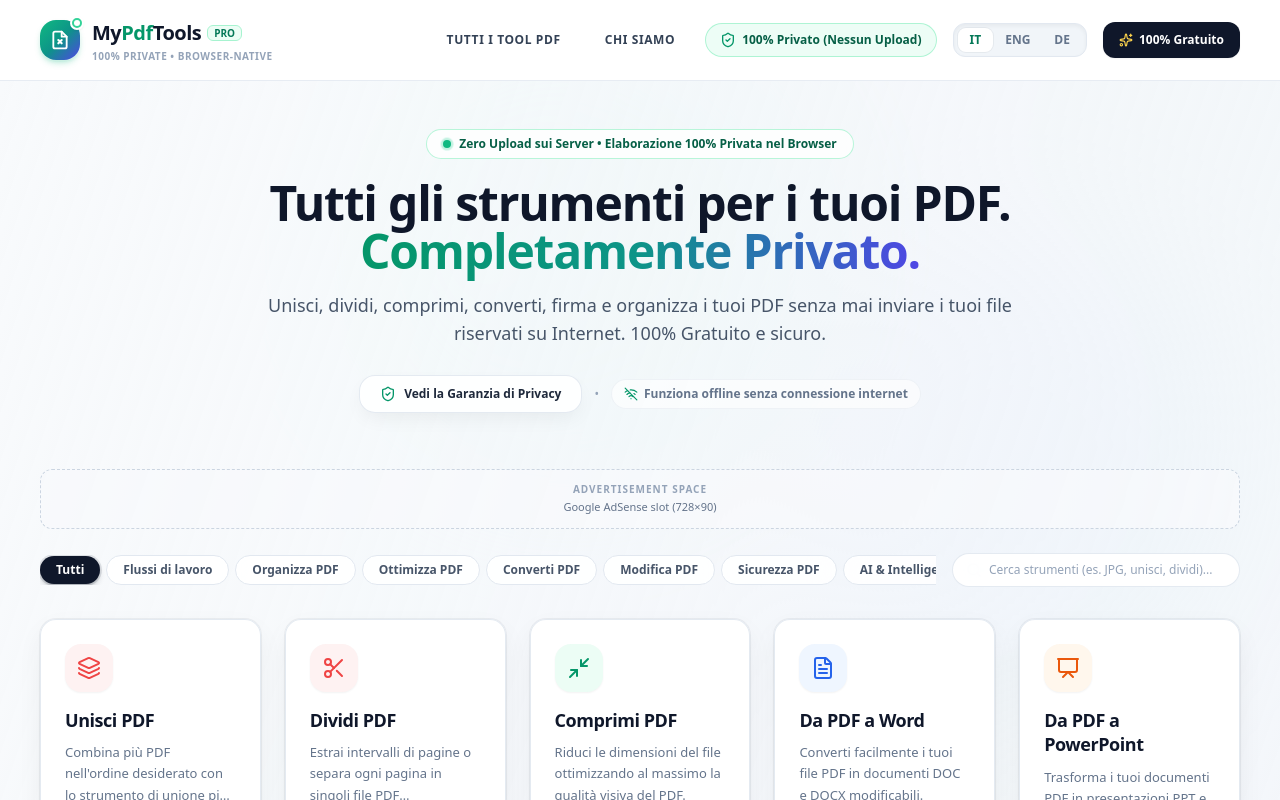
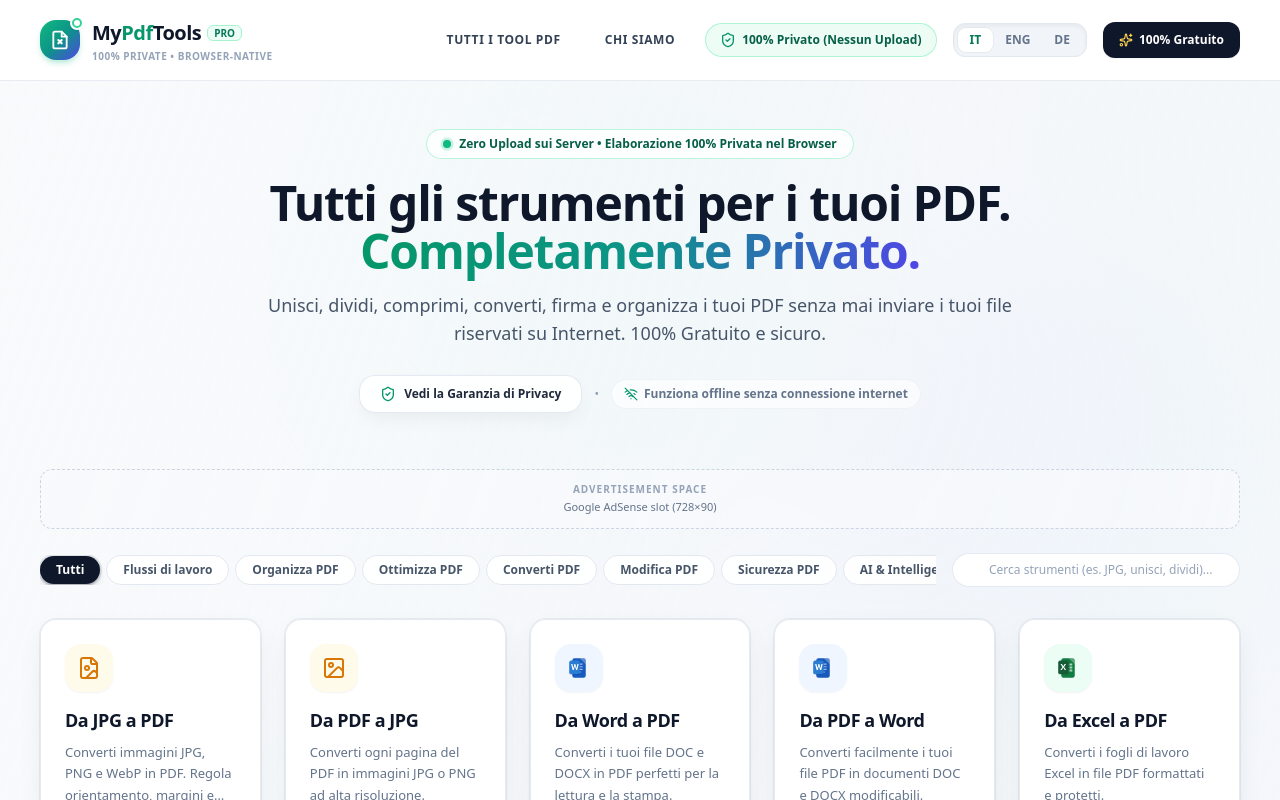
Before and after one commit to shifat-manjum/-mypdftools-web, a React (Vite) app: page / in a window 1280 px wide. Shown: the top 800 px of the page. Built offline with nearby package versions, Linux system fonts and the light colour scheme.

Commit message:
feat: prioritize conversion tools at top of homepage and add Microsoft Office logos for Word, Excel and PowerPoint

```diff
--- a/package.json
+++ b/package.json
@@ -1,5 +1,5 @@
 {
-  "name": "ilovepdf-clone",
+  "name": "mypdftools",
   "private": true,
   "version": "1.0.0",
   "type": "module",
--- a/src/App.tsx
+++ b/src/App.tsx
@@ -10,7 +10,7 @@ const PrivacyModal = React.lazy(() => import('./components/PrivacyModal').then(m
 const AboutModal = React.lazy(() => import('./components/AboutModal').then(m => ({ default: m.AboutModal })));
 const AuthNoticeModal = React.lazy(() => import('./components/AuthNoticeModal').then(m => ({ default: m.AuthNoticeModal })));
 import { TOOLS } from './data/tools';
-import { ToolCategory, ToolItem } from './types';
+import { ToolCategory } from './types';
 import { Language, TRANSLATIONS } from './i18n/translations';
 import { ShieldCheck, Zap, Lock, WifiOff, ArrowUpRight } from 'lucide-react';
 
@@ -149,7 +149,6 @@ export const App: React.FC = () => {
       <Navbar
         currentLang={currentLang}
         onLanguageChange={handleLanguageChange}
-        onSelectTool={navigateToTool}
         onOpenPrivacyModal={() => setPrivacyModalOpen(true)}
         onOpenAboutModal={() => setAboutModalOpen(true)}
         onOpenAuthNotice={() => setAuthNoticeOpen(true)}
--- a/src/components/AboutModal.tsx
+++ b/src/components/AboutModal.tsx
@@ -1,6 +1,6 @@
 import React from 'react';
 import { Language } from '../i18n/translations';
-import { X, ShieldCheck, Heart, Sparkles, ExternalLink, Mail, Globe, Award, Code2 } from 'lucide-react';
+import { X, ShieldCheck, Sparkles, ExternalLink, Mail, Award } from 'lucide-react';
 
 interface AboutModalProps {
   isOpen: boolean;
--- a/src/components/AuthNoticeModal.tsx
+++ b/src/components/AuthNoticeModal.tsx
@@ -1,6 +1,6 @@
 import React from 'react';
 import { Language } from '../i18n/translations';
-import { X, Sparkles, CheckCircle2, ShieldCheck, Zap, Heart } from 'lucide-react';
+import { X, Sparkles, CheckCircle2 } from 'lucide-react';
 import confetti from 'canvas-confetti';
 
 interface AuthNoticeModalProps {
--- a/src/components/Hero.tsx
+++ b/src/components/Hero.tsx
@@ -1,6 +1,6 @@
 import React from 'react';
 import { Language, TRANSLATIONS } from '../i18n/translations';
-import { ShieldCheck, WifiOff, Sparkles } from 'lucide-react';
+import { ShieldCheck, WifiOff } from 'lucide-react';
 
 interface HeroProps {
   currentLang: Language;
--- a/src/components/Navbar.tsx
+++ b/src/components/Navbar.tsx
@@ -7,7 +7,6 @@ import { ShieldCheck, Sparkles, Menu, X } from 'lucide-react';
 interface NavbarProps {
   currentLang: Language;
   onLanguageChange: (lang: Language) => void;
-  onSelectTool: (toolId: string) => void;
   onOpenPrivacyModal: () => void;
   onOpenAboutModal: () => void;
   onOpenAuthNotice: () => void;
--- a/src/components/ToolIcon.tsx
+++ b/src/components/ToolIcon.tsx
@@ -33,6 +33,67 @@ import {
   FileCode,
   LucideProps,
 } from 'lucide-react';
+
+/* Authentic Microsoft Office Fluent Icons */
+export const MsWordIcon: React.FC<{ className?: string; style?: React.CSSProperties }> = ({
+  className = 'w-6 h-6',
+  style,
+}) => (
+  <svg viewBox="0 0 32 32" className={className} style={style} fill="none" xmlns="http://www.w3.org/2000/svg">
+    <rect x="7" y="3" width="18" height="26" rx="3" fill="#185ABD" />
+    <path opacity="0.3" d="M17 3H22.5C23.88 3 25 4.12 25 5.5V11L17 3Z" fill="white" />
+    <rect x="13" y="10" width="8" height="1.5" rx="0.75" fill="white" opacity="0.6" />
+    <rect x="13" y="13.5" width="8" height="1.5" rx="0.75" fill="white" opacity="0.6" />
+    <rect x="13" y="17" width="8" height="1.5" rx="0.75" fill="white" opacity="0.6" />
+    <rect x="13" y="20.5" width="5.5" height="1.5" rx="0.75" fill="white" opacity="0.6" />
+    <rect x="3" y="7" width="14" height="18" rx="2.5" fill="#0F3B82" opacity="0.25" />
+    <rect x="3" y="6" width="14" height="18" rx="2.5" fill="#2B7CD3" />
+    <path
+      d="M5.5 10.5H7.2L8.6 16.3L9.9 10.5H11.2L12.5 16.3L13.9 10.5H15.5L13.6 18.5H12.1L10.6 13.2L9 18.5H7.5L5.5 10.5Z"
+      fill="white"
+    />
+  </svg>
+);
+
+export const MsExcelIcon: React.FC<{ className?: string; style?: React.CSSProperties }> = ({
+  className = 'w-6 h-6',
+  style,
+}) => (
+  <svg viewBox="0 0 32 32" className={className} style={style} fill="none" xmlns="http://www.w3.org/2000/svg">
+    <rect x="7" y="3" width="18" height="26" rx="3" fill="#107C41" />
+    <path opacity="0.3" d="M17 3H22.5C23.88 3 25 4.12 25 5.5V11L17 3Z" fill="white" />
+    <rect x="13" y="10" width="3.8" height="2.8" rx="0.5" fill="white" opacity="0.65" />
+    <rect x="18" y="10" width="3.8" height="2.8" rx="0.5" fill="white" opacity="0.65" />
+    <rect x="13" y="14" width="3.8" height="2.8" rx="0.5" fill="white" opacity="0.65" />
+    <rect x="18" y="14" width="3.8" height="2.8" rx="0.5" fill="white" opacity="0.65" />
+    <rect x="13" y="18" width="3.8" height="2.8" rx="0.5" fill="white" opacity="0.65" />
+    <rect x="18" y="18" width="3.8" height="2.8" rx="0.5" fill="white" opacity="0.65" />
+    <rect x="3" y="7" width="14" height="18" rx="2.5" fill="#0A4D27" opacity="0.25" />
+    <rect x="3" y="6" width="14" height="18" rx="2.5" fill="#185C37" />
+    <path
+      d="M6 10.5H7.9L9.7 13.8L11.5 10.5H13.4L10.8 14.5L13.5 18.5H11.6L9.7 15.2L7.7 18.5H5.8L8.6 14.5L6 10.5Z"
+      fill="white"
+    />
+  </svg>
+);
+
+export const MsPowerPointIcon: React.FC<{ className?: string; style?: React.CSSProperties }> = ({
+  className = 'w-6 h-6',
+  style,
+}) => (
+  <svg viewBox="0 0 32 32" className={className} style={style} fill="none" xmlns="http://www.w3.org/2000/svg">
+    <rect x="7" y="3" width="18" height="26" rx="3" fill="#C43E1C" />
+    <path opacity="0.3" d="M17 3H22.5C23.88 3 25 4.12 25 5.5V11L17 3Z" fill="white" />
+    <circle cx="17.5" cy="16" r="4.5" stroke="white" strokeWidth="1.5" opacity="0.6" fill="none" />
+    <path d="M17.5 11.5V16H22" stroke="white" strokeWidth="1.5" opacity="0.8" />
+    <rect x="3" y="7" width="14" height="18" rx="2.5" fill="#7D240E" opacity="0.25" />
+    <rect x="3" y="6" width="14" height="18" rx="2.5" fill="#D83B01" />
+    <path
+      d="M6.5 10.5H10.4C11.9 10.5 13 11.4 13 12.8C13 14.2 11.9 15.1 10.4 15.1H8.5V18.5H6.5V10.5ZM8.5 13.4H10.2C10.9 13.4 11.3 13.1 11.3 12.8C11.3 12.5 10.9 12.2 10.2 12.2H8.5V13.4Z"
+      fill="white"
+    />
+  </svg>
+);
 
 const ICON_MAP: Record<string, React.FC<LucideProps>> = {
   Layers,
@@ -75,6 +136,10 @@ interface ToolIconProps {
 }
 
 export const ToolIcon: React.FC<ToolIconProps> = ({ name, className, style }) => {
+  if (name === 'MsWord') return <MsWordIcon className={className} style={style} />;
+  if (name === 'MsExcel') return <MsExcelIcon className={className} style={style} />;
+  if (name === 'MsPowerPoint') return <MsPowerPointIcon className={className} style={style} />;
+
   const IconComponent = ICON_MAP[name] || FileText;
   return <IconComponent className={className} style={style} />;
 };
--- a/src/components/ToolModal.tsx
+++ /dev/null
@@ -1,109 +0,0 @@
-import React, { useEffect } from 'react';
-import { ToolItem } from '../types';
-import * as Icons from 'lucide-react';
-import { X } from 'lucide-react';
-
-import { JpgToPdfTool } from '../tools/JpgToPdfTool';
-import { PdfToJpgTool } from '../tools/PdfToJpgTool';
-import { MergePdfTool } from '../tools/MergePdfTool';
-import { SplitPdfTool } from '../tools/SplitPdfTool';
-import { RotatePdfTool } from '../tools/RotatePdfTool';
-import { OrganizePdfTool } from '../tools/OrganizePdfTool';
-import { WatermarkPdfTool } from '../tools/WatermarkPdfTool';
-import { PageNumbersTool } from '../tools/PageNumbersTool';
-import { ProtectPdfTool } from '../tools/ProtectPdfTool';
-import { SignPdfTool } from '../tools/SignPdfTool';
-import { PdfToMarkdownTool } from '../tools/PdfToMarkdownTool';
-import { GenericPdfTool } from '../tools/GenericPdfTool';
-
-interface ToolModalProps {
-  tool: ToolItem | null;
-  onClose: () => void;
-}
-
-export const ToolModal: React.FC<ToolModalProps> = ({ tool, onClose }) => {
-  useEffect(() => {
-    const handleKeyDown = (e: KeyboardEvent) => {
-      if (e.key === 'Escape') onClose();
-    };
-    window.addEventListener('keydown', handleKeyDown);
-    return () => window.removeEventListener('keydown', handleKeyDown);
-  }, [onClose]);
-
-  if (!tool) return null;
-
-  const IconComponent = (Icons as any)[tool.iconName] || Icons.FileText;
-
-  const renderToolBody = () => {
-    switch (tool.id) {
-      case 'jpg-to-pdf':
-        return <JpgToPdfTool />;
-      case 'pdf-to-jpg':
-        return <PdfToJpgTool />;
-      case 'merge-pdf':
-        return <MergePdfTool />;
-      case 'split-pdf':
-        return <SplitPdfTool />;
-      case 'rotate-pdf':
-        return <RotatePdfTool />;
-      case 'organize-pdf':
-        return <OrganizePdfTool />;
-      case 'watermark':
-        return <WatermarkPdfTool />;
-      case 'page-numbers':
-        return <PageNumbersTool />;
-      case 'protect-pdf':
-        return <ProtectPdfTool mode="protect" />;
-      case 'unlock-pdf':
-        return <ProtectPdfTool mode="unlock" />;
-      case 'sign-pdf':
-        return <SignPdfTool />;
-      case 'pdf-to-markdown':
-        return <PdfToMarkdownTool />;
-      default:
-        return <GenericPdfTool tool={tool} />;
-    }
-  };
-
-  return (
-    <div className="fixed inset-0 z-50 overflow-y-auto bg-black/60 backdrop-blur-sm flex items-center justify-center p-4 sm:p-6 animate-in fade-in duration-200">
-      <div
-        className="bg-white w-full max-w-4xl rounded-2xl shadow-2xl border border-gray-200 overflow-hidden flex flex-col max-h-[92vh] animate-in zoom-in-95 duration-200"
-        onClick={(e) => e.stopPropagation()}
-      >
-        {/* Header */}
-        <div className="flex items-center justify-between px-6 py-4 border-b border-gray-100 bg-gray-50/50">
-          <div className="flex items-center gap-3">
-            <div
-              className={`w-10 h-10 rounded-xl flex items-center justify-center ${tool.iconBg}`}
-            >
-              <IconComponent className="w-5 h-5" />
-            </div>
-            <div>
-              <div className="flex items-center gap-2">
-                <h3 className="text-base font-bold text-gray-900">{tool.title}</h3>
-                {tool.badge && (
-                  <span className="px-2 py-0.5 rounded-full text-[10px] font-bold bg-blue-50 text-blue-600 border border-blue-100">
-                    {tool.badge}
-                  </span>
-                )}
-              </div>
-              <p className="text-xs text-gray-500 line-clamp-1">{tool.description}</p>
-            </div>
-          </div>
-
-          <button
-            onClick={onClose}
-            className="p-2 text-gray-400 hover:text-gray-700 hover:bg-gray-100 rounded-full transition-colors"
-            title="Close (Esc)"
-          >
-            <X className="w-5 h-5" />
-          </button>
-        </div>
-
-        {/* Modal Body */}
-        <div className="p-6 overflow-y-auto flex-1">{renderToolBody()}</div>
-      </div>
-    </div>
-  );
-};
--- a/src/data/tools.ts
+++ b/src/data/tools.ts
@@ -1,6 +1,85 @@
 import { ToolItem } from '../types';
 
 export const TOOLS: ToolItem[] = [
+  /* Priority Top Row: Essential Image & Office Conversions */
+  {
+    id: 'jpg-to-pdf',
+    title: 'JPG to PDF',
+    description: 'Convert JPG, PNG, and WebP images to PDF in seconds. Easily adjust orientation and margins.',
+    category: 'convert',
+    iconName: 'FileImage',
+    iconBg: 'bg-amber-50 text-amber-600',
+    iconColor: '#f59e0b',
+    isImplemented: true,
+  },
+  {
+    id: 'pdf-to-jpg',
+    title: 'PDF to JPG',
+    description: 'Convert each PDF page into high-res JPG images or extract images inside a PDF.',
+    category: 'convert',
+    iconName: 'Image',
+    iconBg: 'bg-amber-50 text-amber-600',
+    iconColor: '#f59e0b',
+    isImplemented: true,
+  },
+  {
+    id: 'word-to-pdf',
+    title: 'Word to PDF',
+    description: 'Make DOC and DOCX files easy to read and share by converting them to PDF.',
+    category: 'convert',
+    iconName: 'MsWord',
+    iconBg: 'bg-blue-50 text-[#185ABD]',
+    iconColor: '#185ABD',
+    isImplemented: true,
+  },
+  {
+    id: 'pdf-to-word',
+    title: 'PDF to Word',
+    description: 'Easily convert your PDF files into editable DOC and DOCX documents.',
+    category: 'convert',
+    iconName: 'MsWord',
+    iconBg: 'bg-blue-50 text-[#185ABD]',
+    iconColor: '#185ABD',
+    isImplemented: true,
+  },
+  {
+    id: 'excel-to-pdf',
+    title: 'Excel to PDF',
+    description: 'Make EXCEL spreadsheets (XLSX, XLS) easy to read by converting them to PDF.',
+    category: 'convert',
+    iconName: 'MsExcel',
+    iconBg: 'bg-emerald-50 text-[#107C41]',
+    iconColor: '#107C41',
+  },
+  {
+    id: 'pdf-to-excel',
+    title: 'PDF to Excel',
+    description: 'Pull tabular data straight from PDFs into Excel spreadsheets in a few short seconds.',
+    category: 'convert',
+    iconName: 'MsExcel',
+    iconBg: 'bg-emerald-50 text-[#107C41]',
+    iconColor: '#107C41',
+  },
+  {
+    id: 'powerpoint-to-pdf',
+    title: 'PowerPoint to PDF',
+    description: 'Make PPT and PPTX slideshows easy to view by converting them to PDF.',
+    category: 'convert',
+    iconName: 'MsPowerPoint',
+    iconBg: 'bg-orange-50 text-[#C43E1C]',
+    iconColor: '#C43E1C',
+  },
+  {
+    id: 'pdf-to-powerpoint',
+    title: 'PDF to PowerPoint',
+    description: 'Turn your PDF files into easy to edit PPT and PPTX slideshows.',
+    category: 'convert',
+    iconName: 'MsPowerPoint',
+    iconBg: 'bg-orange-50 text-[#C43E1C]',
+    iconColor: '#C43E1C',
+  },
+
+  /* Core PDF Organization & Document Tools */
   {
     id: 'merge-pdf',
     title: 'Merge PDF',
@@ -32,61 +111,6 @@ export const TOOLS: ToolItem[] = [
     isImplemented: true,
   },
   {
-    id: 'pdf-to-word',
-    title: 'PDF to Word',
-    description: 'Easily convert your PDF files into easy to edit DOC and DOCX documents.',
-    category: 'convert',
-    iconName: 'FileText',
-    iconBg: 'bg-blue-50 text-blue-600',
-    iconColor: '#2563eb',
-    isImplemented: true,
-  },
-  {
-    id: 'pdf-to-powerpoint',
-    title: 'PDF to PowerPoint',
-    description: 'Turn your PDF files into easy to edit PPT and PPTX slideshows.',
-    category: 'convert',
-    iconName: 'Presentation',
-    iconBg: 'bg-orange-50 text-orange-600',
-    iconColor: '#ea580c',
-  },
-  {
-    id: 'pdf-to-excel',
-    title: 'PDF to Excel',
-    description: 'Pull data straight from PDFs into Excel spreadsheets in a few short seconds.',
-    category: 'convert',
-    iconName: 'Sheet',
-    iconBg: 'bg-emerald-50 text-emerald-700',
-    iconColor: '#047857',
-  },
-  {
-    id: 'word-to-pdf',
-    title: 'Word to PDF',
-    description: 'Make DOC and DOCX files easy to read by converting them to PDF.',
-    category: 'convert',
-    iconName: 'FileCheck',
-    iconBg: 'bg-blue-50 text-blue-600',
-    iconColor: '#2563eb',
-  },
-  {
-    id: 'powerpoint-to-pdf',
-    title: 'PowerPoint to PDF',
-    description: 'Make PPT and PPTX slideshows easy to view by converting them to PDF.',
-    category: 'convert',
-    iconName: 'Film',
-    iconBg: 'bg-orange-50 text-orange-600',
-    iconColor: '#ea580c',
-  },
-  {
-    id: 'excel-to-pdf',
-    title: 'Excel to PDF',
-    description: 'Make EXCEL spreadsheets easy to read by converting them to PDF.',
-    category: 'convert',
-    iconName: 'Table',
-    iconBg: 'bg-emerald-50 text-emerald-700',
-    iconColor: '#047857',
-  },
-  {
     id: 'edit-pdf',
     title: 'Edit PDF',
     description: 'Add text, images, shapes or freehand annotations to a PDF document.',
@@ -94,26 +118,6 @@ export const TOOLS: ToolItem[] = [
     iconName: 'PenTool',
     iconBg: 'bg-purple-50 text-purple-600',
     iconColor: '#9333ea',
-    isImplemented: true,
-  },
-  {
-    id: 'pdf-to-jpg',
-    title: 'PDF to JPG',
-    description: 'Convert each PDF page into a JPG or extract all images contained in a PDF.',
-    category: 'convert',
-    iconName: 'Image',
-    iconBg: 'bg-amber-50 text-amber-500',
-    iconColor: '#f59e0b',
-    isImplemented: true,
-  },
-  {
-    id: 'jpg-to-pdf',
-    title: 'JPG to PDF',
-    description: 'Convert JPG images to PDF in seconds. Easily adjust orientation and margins.',
-    category: 'convert',
-    iconName: 'FileImage',
-    iconBg: 'bg-amber-50 text-amber-500',
-    iconColor: '#f59e0b',
     isImplemented: true,
   },
   {
@@ -147,13 +151,14 @@ export const TOOLS: ToolItem[] = [
     isImplemented: true,
   },
   {
-    id: 'html-to-pdf',
-    title: 'HTML to PDF',
-    description: 'Convert webpages in HTML to PDF. Copy and paste the URL of the page and convert it with a click.',
-    category: 'convert',
-    iconName: 'Globe',
-    iconBg: 'bg-amber-50 text-amber-600',
-    iconColor: '#d97706',
+    id: 'protect-pdf',
+    title: 'Protect PDF',
+    description: 'Protect PDF files with a password. Encrypt PDF documents to prevent unauthorized access.',
+    category: 'security',
+    iconName: 'ShieldCheck',
+    iconBg: 'bg-blue-50 text-blue-600',
+    iconColor: '#2563eb',
+    isImplemented: true,
   },
   {
     id: 'unlock-pdf',
@@ -163,16 +168,6 @@ export const TOOLS: ToolItem[] = [
     iconName: 'Unlock',
     iconBg: 'bg-cyan-50 text-cyan-600',
     iconColor: '#0891b2',
-    isImplemented: true,
-  },
-  {
-    id: 'protect-pdf',
-    title: 'Protect PDF',
-    description: 'Protect PDF files with a password. Encrypt PDF documents to prevent unauthorized access.',
-    category: 'security',
-    iconName: 'ShieldCheck',
-    iconBg: 'bg-blue-50 text-blue-600',
-    iconColor: '#2563eb',
     isImplemented: true,
   },
   {
@@ -186,24 +181,6 @@ export const TOOLS: ToolItem[] = [
     isImplemented: true,
   },
   {
-    id: 'pdf-to-pdfa',
-    title: 'PDF to PDF/A',
-    description: 'Transform your PDF to PDF/A, the ISO-standardized version of PDF for long-term archiving.',
-    category: 'convert',
-    iconName: 'Archive',
-    iconBg: 'bg-blue-50 text-blue-700',
-    iconColor: '#1d4ed8',
-  },
-  {
-    id: 'repair-pdf',
-    title: 'Repair PDF',
-    description: 'Repair a damaged PDF and recover data from corrupt PDF. Fix PDF files with our Repair tool.',
-    category: 'optimize',
-    iconName: 'Wrench',
-    iconBg: 'bg-emerald-50 text-emerald-600',
-    iconColor: '#10b981',
-  },
-  {
     id: 'page-numbers',
     title: 'Page numbers',
     description: 'Add page numbers into PDFs with ease. Choose your positions, dimensions, typography.',
@@ -212,6 +189,24 @@ export const TOOLS: ToolItem[] = [
     iconBg: 'bg-purple-50 text-purple-600',
     iconColor: '#9333ea',
     isImplemented: true,
+  },
+  {
+    id: 'crop-pdf',
+    title: 'Crop PDF',
+    description: 'Crop margins of PDF documents or select specific areas, then apply changes.',
+    category: 'edit',
+    iconName: 'Crop',
+    iconBg: 'bg-pink-50 text-pink-600',
+    iconColor: '#db2777',
+  },
+  {
+    id: 'pdf-forms',
+    title: 'PDF Forms',
+    description: 'Detect form fields automatically, create interactive fillable PDFs, or fill PDF forms yourself.',
+    category: 'edit',
+    iconName: 'CheckSquare',
+    iconBg: 'bg-purple-50 text-purple-600',
+    iconColor: '#7c3aed',
   },
   {
     id: 'scan-to-pdf',
@@ -250,22 +245,31 @@ export const TOOLS: ToolItem[] = [
     iconColor: '#4f46e5',
   },
   {
-    id: 'crop-pdf',
-    title: 'Crop PDF',
-    description: 'Crop margins of PDF documents or select specific areas, then apply changes.',
-    category: 'edit',
-    iconName: 'Crop',
-    iconBg: 'bg-pink-50 text-pink-600',
-    iconColor: '#db2777',
+    id: 'html-to-pdf',
+    title: 'HTML to PDF',
+    description: 'Convert webpages in HTML to PDF. Copy and paste the URL of the page and convert it with a click.',
+    category: 'convert',
+    iconName: 'Globe',
+    iconBg: 'bg-amber-50 text-amber-600',
+    iconColor: '#d97706',
   },
   {
-    id: 'pdf-forms',
-    title: 'PDF Forms',
-    description: 'Detect form fields automatically, create interactive fillable PDFs, or fill PDF forms yourself.',
-    category: 'edit',
-    iconName: 'CheckSquare',
-    iconBg: 'bg-purple-50 text-purple-600',
-    iconColor: '#7c3aed',
+    id: 'repair-pdf',
+    title: 'Repair PDF',
+    description: 'Repair a damaged PDF and recover data from corrupt PDF. Fix PDF files with our Repair tool.',
+    category: 'optimize',
+    iconName: 'Wrench',
+    iconBg: 'bg-emerald-50 text-emerald-600',
+    iconColor: '#10b981',
+  },
+  {
+    id: 'pdf-to-pdfa',
+    title: 'PDF to PDF/A',
+    description: 'Transform your PDF to PDF/A, the ISO-standardized version of PDF for long-term archiving.',
+    category: 'convert',
+    iconName: 'Archive',
+    iconBg: 'bg-blue-50 text-blue-700',
+    iconColor: '#1d4ed8',
   },
   {
     id: 'ai-summarizer',
```
Also changed, not shown: public/llms-full.txt, public/llms.txt.
